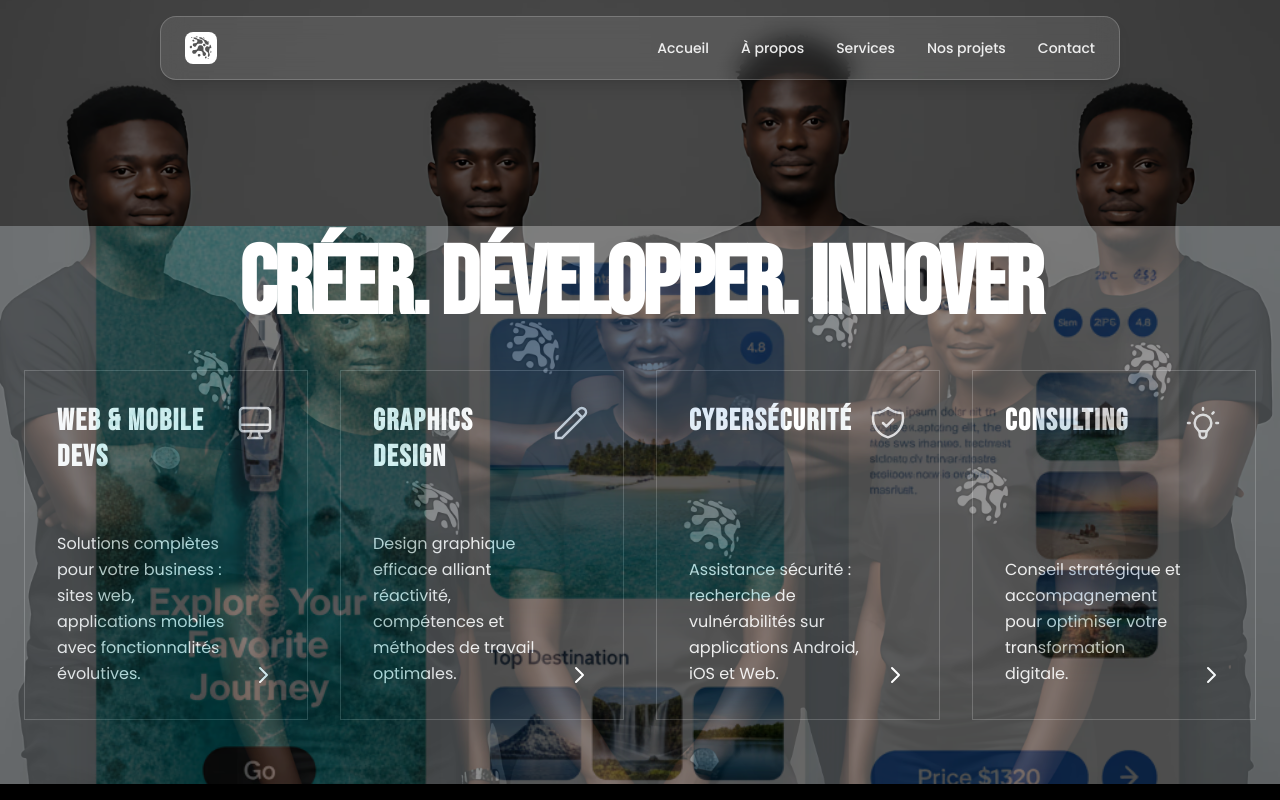
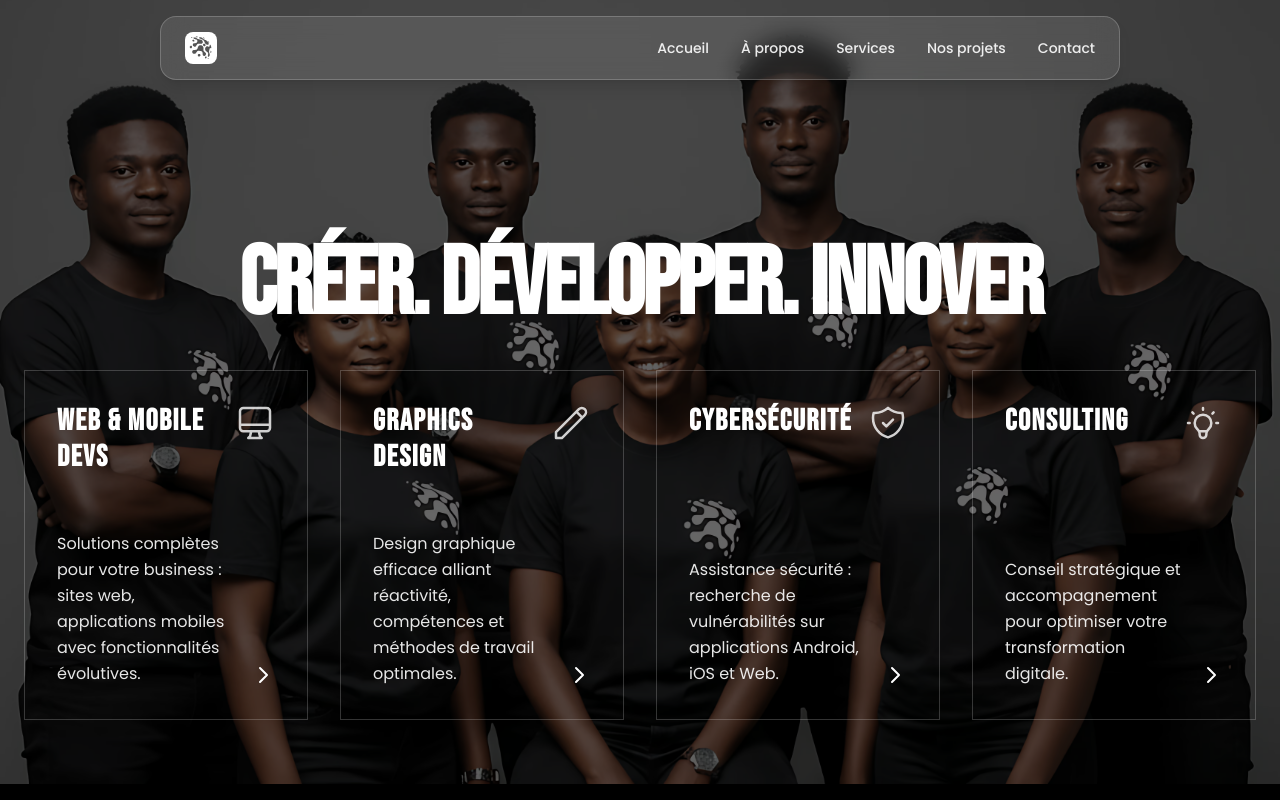
Before and after one commit to LameloScript/innovaleq-landing-page, a Next.js app: page / in a window 1280 px wide. Shown: the top 800 px of the page. Built offline with nearby package versions, Linux system fonts and the light colour scheme.

Commit message:
fix image hero section home

```diff
--- a/src/components/HeroSection.tsx
+++ b/src/components/HeroSection.tsx
@@ -36,14 +36,7 @@ export default function HeroSection() {
                 delay: 0.2
               }}
             >
-              <Image
-                src="/web-mobile.avif"
-                alt="Innovation Background"
-                fill
-                sizes="100vw"
-                className="object-cover"
-                priority
-              />
+
             </motion.div>
 
             {/* Main Title */}
```
